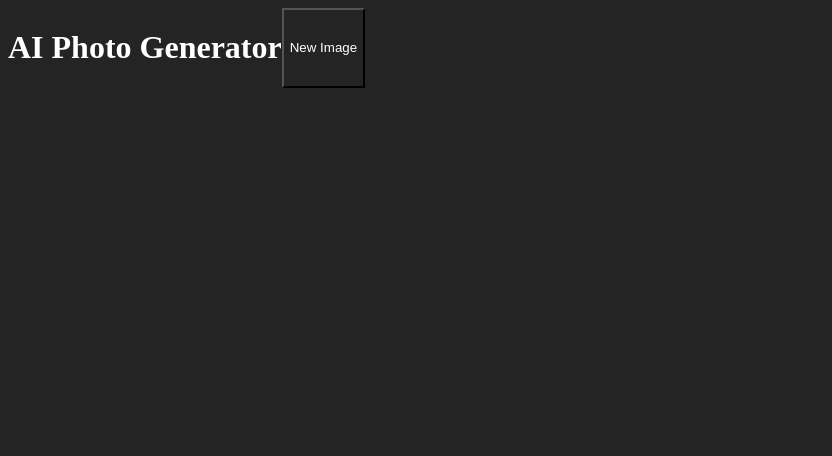
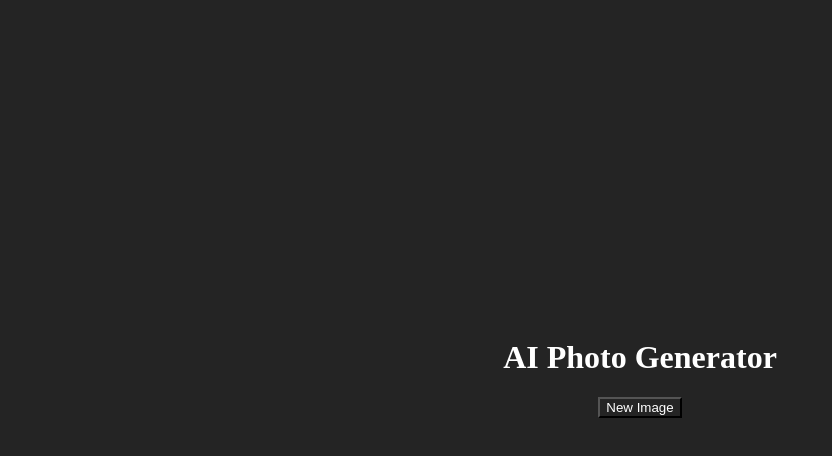
Before and after one commit to ChrisRead22/AI-Generator, a React (Create React App) app: page / in a window 1280 px wide. Shown: the top 456 px of the page, without its empty margins (0-832 px from the left). Built offline with nearby package versions, Linux system fonts and the light colour scheme.

Commit message:
Finishing Touches

```diff
--- a/src/App.css
+++ b/src/App.css
@@ -5,4 +5,9 @@
 
 .App {
     display: flex;
+    flex-direction: column;
+    justify-content: center;
+    align-items: center;
+    height: 90vh;
+    text-align: center;
 }
```
